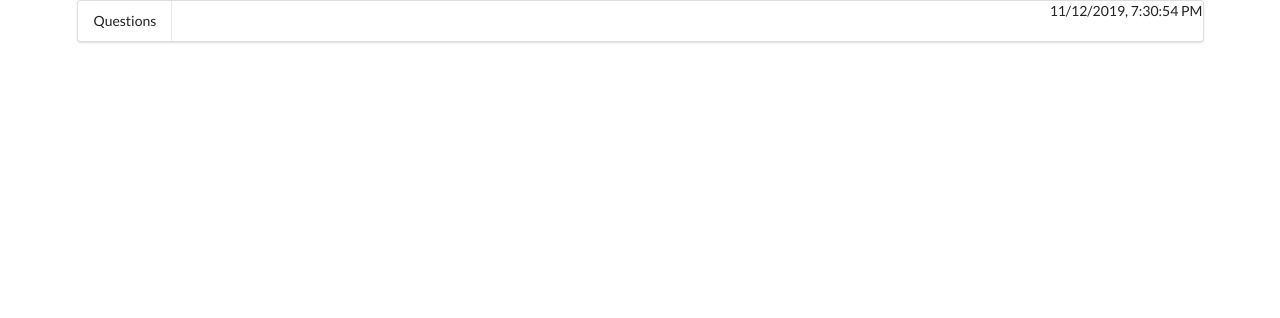
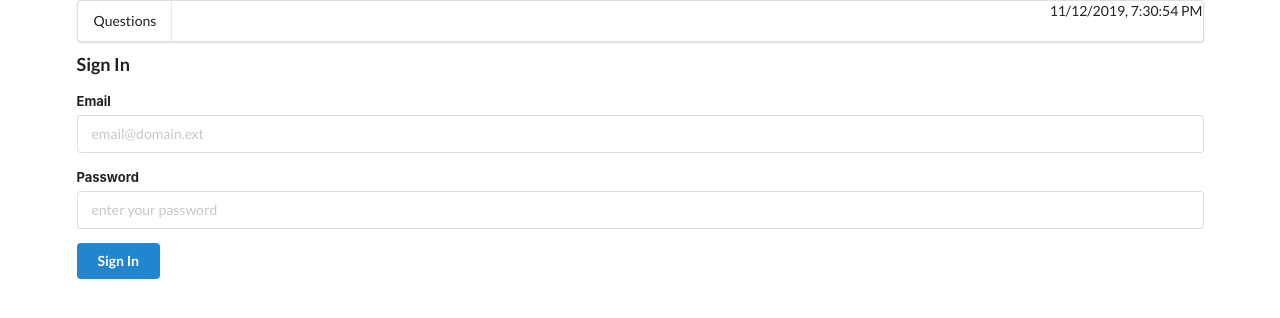
Before and after one commit to CodeCoreYVR/awesome_answers_react_sept_2019, a React (Create React App) app in the folder aw_an_react_sept_2019/: page /sign_in in a window 1280 px wide. Shown: the top 318 px of the page. Built offline with nearby package versions, Linux system fonts and the light colour scheme; no server answers.

Commit message:
Display Sign In errors and login on sucessful sign in

```diff
--- a/aw_an_react_sept_2019/src/components/App.js
+++ b/aw_an_react_sept_2019/src/components/App.js
@@ -5,6 +5,7 @@ import QuestionShowPage from "./QuestionShowPage";
 import { BrowserRouter, Route, Switch } from "react-router-dom";
 import NavBar from "./NavBar";
 import { Session } from "../requests";
+import SignInPage from "./SignInPage";
 
 // In React application, we create a component that acts
 // as the 'root' or the entry point to all of our other
@@ -18,21 +19,21 @@ class App extends React.Component {
     };
   }
 
-  componentDidMount() {
-    // this gives us a cookie that represents us being logged in
-    // Now, when we make POST requests to the server to make a Question,
-    // we will be authenticated
+  // componentDidMount() {
+  //   // this gives us a cookie that represents us being logged in
+  //   // Now, when we make POST requests to the server to make a Question,
+  //   // we will be authenticated
 
-    // This is a HACKY method until we learn about Authentication in React
-    Session.create({
-      email: "hano@codecore.com",
-      password: "supersecret"
-    }).then(user => {
-      this.setState({
-        currentUser: user
-      });
-    });
-  }
+  //   // This is a HACKY method until we learn about Authentication in React
+  //   Session.create({
+  //     email: "hano@codecore.com",
+  //     password: "supersecret"
+  //   }).then(user => {
+  //     this.setState({
+  //       currentUser: user
+  //     });
+  //   });
+  // }
   render() {
     return (
       // We need to wrap all component that are imported from
@@ -66,6 +67,7 @@ class App extends React.Component {
           <Switch>
             <Route path="/questions" exact component={QuestionIndexPage} />
             <Route path="/questions/:id" component={QuestionShowPage} />
+            <Route path="/sign_in" component={SignInPage} />
           </Switch>
         </div>
       </BrowserRouter>
--- a/aw_an_react_sept_2019/src/components/SignInPage.js
+++ b/aw_an_react_sept_2019/src/components/SignInPage.js
@@ -1,11 +1,50 @@
 import React, { Component } from "react";
+import { Session } from "../requests";
 
 class SignInPage extends Component {
+  constructor(props) {
+    super(props);
+
+    this.state = {
+      errors: []
+    };
+
+    this.createSession = this.createSession.bind(this);
+  }
+
+  createSession(event) {
+    event.preventDefault();
+    const { currentTarget } = event;
+    const fd = new FormData(currentTarget);
+
+    Session.create({
+      email: fd.get("email"),
+      password: fd.get("password")
+    }).then(data => {
+      if (data.status === 404) {
+        this.setState({
+          errors: [{ message: "Wrong email or password" }]
+        });
+      } else {
+        this.setState({
+          errors: []
+        });
+        this.props.history.push("/");
+      }
+    });
+  }
   render() {
+    const { errors } = this.state;
     return (
       <main>
         <div className="ui header">Sign In</div>
-        <form className="ui form">
+        <form className="ui form" onSubmit={this.createSession}>
+          {errors.length > 0 ? (
+            <div className="ui negative message FormErrors">
+              <div className="header">Error Signing in...</div>
+              <p>{errors.map(err => err.message).join(",")}</p>
+            </div>
+          ) : null}
           <div className="field">
             <label htmlFor="email">Email</label>
             <input
@@ -24,7 +63,9 @@ class SignInPage extends Component {
               placeholder="enter your password"
             />
           </div>
-          <button className="ui button" type="submit"></button>
+          <button className="ui blue button" type="submit">
+            Sign In
+          </button>
         </form>
       </main>
     );
```
